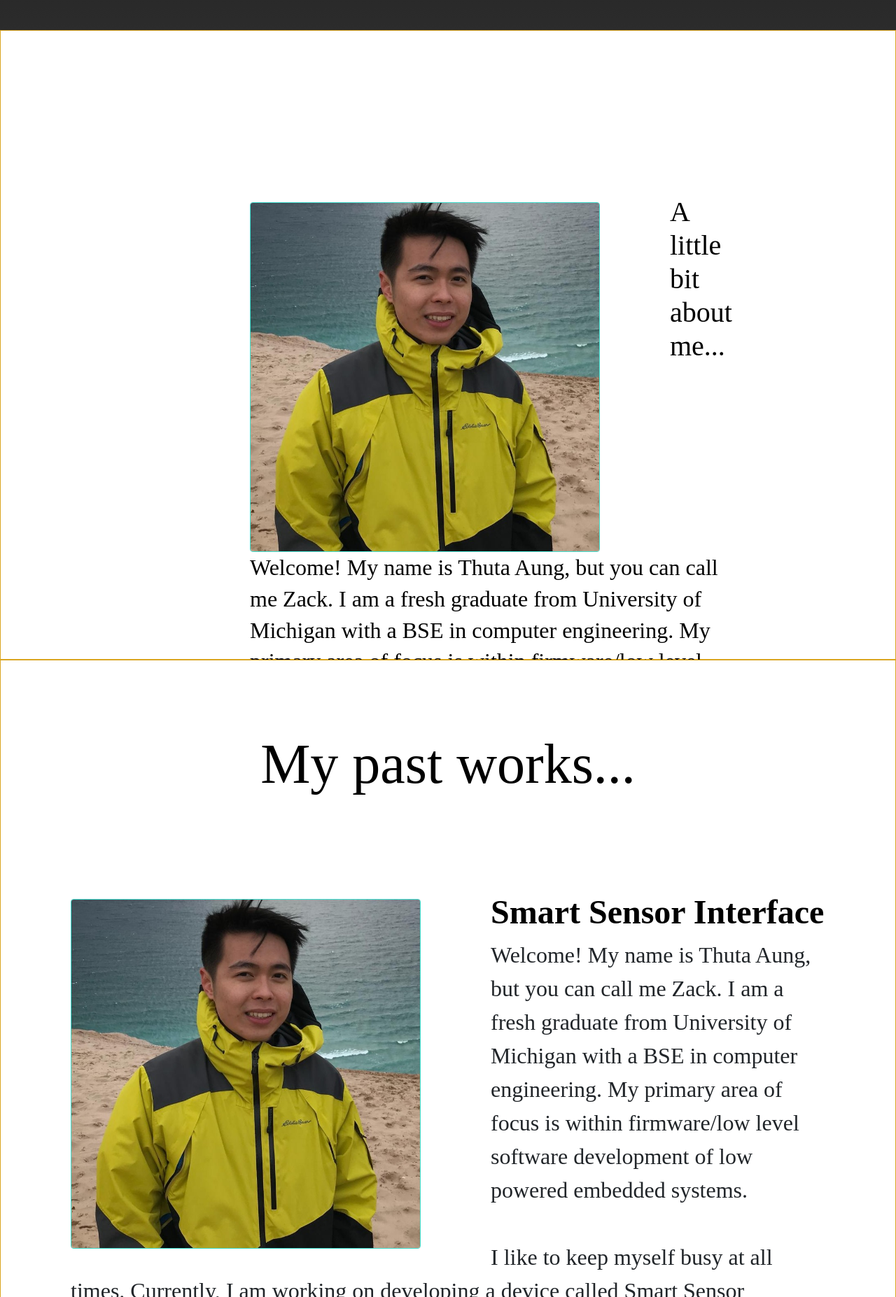
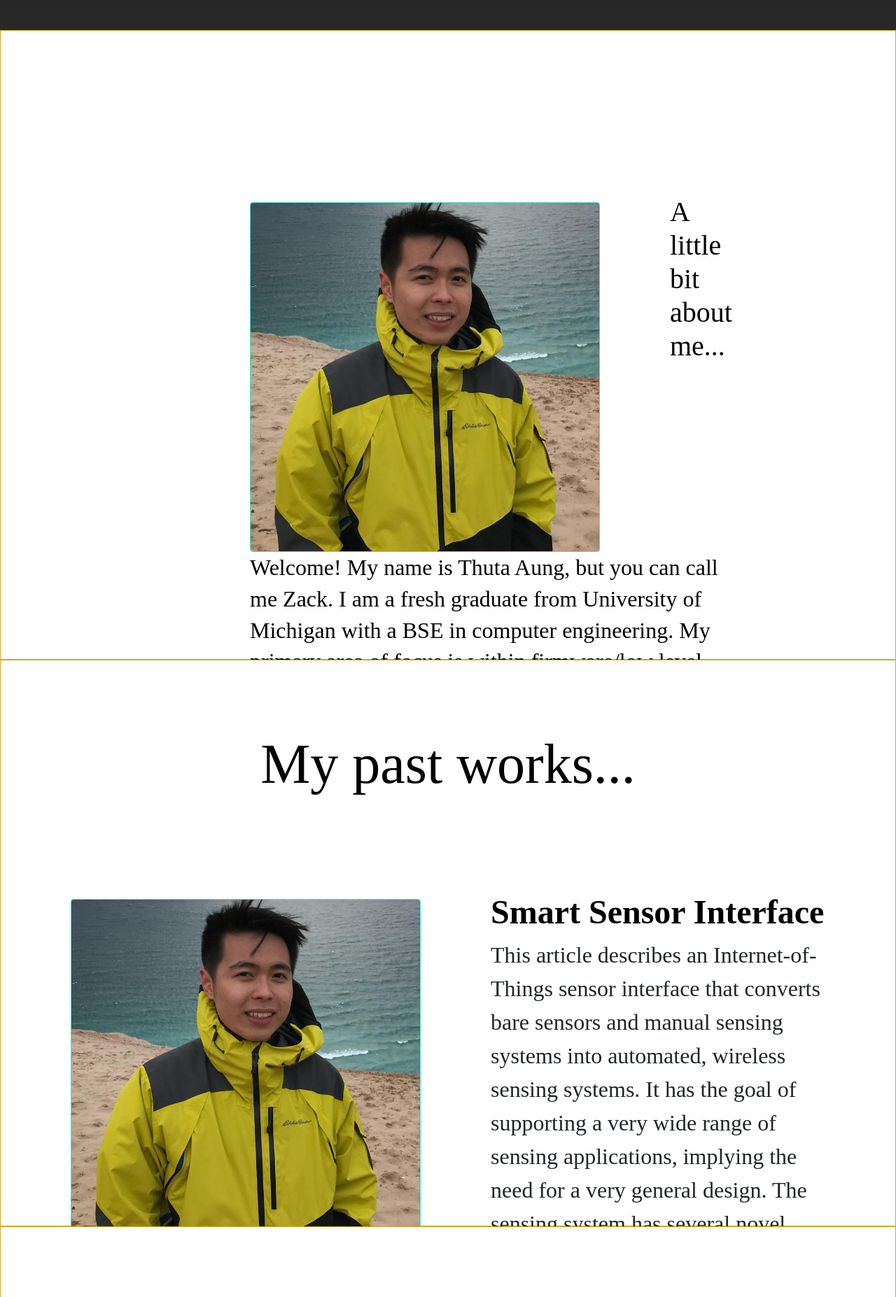
Before and after one commit to thuthazack/thuthazack.github.io, a Jekyll site: the page built from index.html, in a window 1280 px wide. Shown: the part 902-2756 px from the top of the page at 70% size. Built offline with Jekyll 4.4.1, drawn with Linux system fonts in a browser that asks for light colours; some of the changed text lies outside the part shown; grey boxes are pictures that could not be loaded.

Commit message:
modified stuff

```diff
--- a/_layouts/default.html
+++ b/_layouts/default.html
@@ -83,11 +83,53 @@
 								<h2>My past works... </h2>
 								<div style="margin-top:15vh; margin-left:0vw;margin-right:0vw;">
 
-										<div style="padding-bottom: 10vh;">
+										<div style="padding-bottom: 5vh;">
 										<p>
 											<img class="profilepic img-fluid rounded" src="img/pfp.jpeg" height = "800" width = "600" style = "object-fit:cover;float:left; margin: 10px 100px 0px 0px; border: 1px solid turquoise;">
 
 												<h1 style="text-align:left;font-weight:bold;font-size: 3em;">Smart Sensor Interface</h1>
+												<div style="font-size: 2em;">
+														This article describes an Internet-of-Things sensor interface that converts bare sensors and manual sensing systems into automated, wireless sensing systems. It has the goal of supporting a very wide range of sensing applications, implying the need for a very general design. The sensing system has several novel design features dictated by the application requirements including automated calibration to compensate for process variation and temperature dependence of components within the sensing system.
+											<br><br>
+
+												Key skills used: ANSI-C, C++, Python, MATLAB, Eagle, PCB prototyping, Cellular Communication, UART, SPI, I2C, Logic Analyzer, FreeRTOS.
+												</div>
+
+										</p>
+										</div>
+
+									</div>
+						</section>
+				</div>
+
+				<div class = "container-fluid" id = 'works_continued'>
+						<section>
+								<div style="padding-bottom: 10vh;">
+								<p>
+									<img class="profilepic img-fluid rounded" src="img/vest.jpg" height = "800" width = "600" style = "object-fit:cover;float:right; margin: 10px 100px 100px 100px; border: 1px solid turquoise;">
+
+										<h1 style="text-align:left;font-weight:bold;font-size: 3em;">Spinosaurus</h1>
+										<div style="font-size: 2em;">
+											The proposed goal of our wearable Spinosaurus was to provide weightlifters feedback on their back form while squatting and deadlifting. It is comprised of a vest (the SpineAligner) that stretches across the spin and an Android phone app. The vest has the ability to measure the orientation of
+											the user's back with three inertial measurment units (IMUs) and then communicates with the phone app to display visual feedback.
+									<br><br>
+									Key skills used: PCB designing, debugging and validation, SPI, UART, Eagle, and Arduino.
+										</div>
+
+								</p>
+								</div>
+						</section>
+				</div>
+
+
+				<div class = "container-fluid" id = 'works_continued'>
+						<section>
+
+								<div style="padding-bottom: 10vh;">
+										<p>
+											<img class="profilepic img-fluid rounded" src="img/pfp.jpeg" height = "800" width = "600" style = "object-fit:cover;float:left; margin: 10px 100px 0px 0px; border: 1px solid turquoise;">
+
+												<h1 style="text-align:left;font-weight:bold;font-size: 3em;">Tracking Tripod</h1>
 												<div style="font-size: 2em;">
 											Welcome! My name is Thuta Aung, but you can call me Zack. I am a fresh graduate from University of Michigan with a BSE in computer engineering. My primary area of focus is within firmware/low level software development of low powered embedded systems.
 											<br><br>
@@ -97,53 +139,16 @@
 												</div>
 
 										</p>
-										</div>
-
-										<div style="padding-bottom: 10vh;">
-										<p>
-											<img class="profilepic img-fluid rounded" src="img/pfp.jpeg" height = "800" width = "600" style = "object-fit:cover;float:right; margin: 10px 100px 100px 100px; border: 1px solid turquoise;">
-
-												<h1 style="text-align:left;font-weight:bold;font-size: 3em;">Smart Sensor Interface</h1>
-												<div style="font-size: 2em;">
-											Welcome! My name is Thuta Aung, but you can call me Zack. I am a fresh graduate from University of Michigan with a BSE in computer engineering. My primary area of focus is within firmware/low level software development of low powered embedded systems.
-											<br><br>
-
-												I like to keep myself busy at all times. Currently, I am working on developing a device called Smart Sensor Interface as a part of Professor Robert Dick's team while working as a part time
-											marketing manager of a startup that I cofounded called BridgeBurma.
-												</div>
-
-										</p>
-										</div>
-
-
-										<div style="padding-bottom: 10vh;">
-												<p>
-													<img class="profilepic img-fluid rounded" src="img/pfp.jpeg" height = "800" width = "600" style = "object-fit:cover;float:left; margin: 10px 100px 0px 0px; border: 1px solid turquoise;">
-
-														<h1 style="text-align:left;font-weight:bold;font-size: 3em;">Smart Sensor Interface</h1>
-														<div style="font-size: 2em;">
-													Welcome! My name is Thuta Aung, but you can call me Zack. I am a fresh graduate from University of Michigan with a BSE in computer engineering. My primary area of focus is within firmware/low level software development of low powered embedded systems.
-													<br><br>
-
-														I like to keep myself busy at all times. Currently, I am working on developing a device called Smart Sensor Interface as a part of Professor Robert Dick's team while working as a part time
-													marketing manager of a startup that I cofounded called BridgeBurma.
-														</div>
-
-												</p>
-												</div>
-
-
-									</div>
+								</div>
 						</section>
 				</div>
-
 
 				<div class = "container-fluid" id = 'about'>
 						<section>
 								<h2>More than an engineer...</h2>
 								<p class="font-weight-normal mb-5">
 									<h4>BridgeBurma</h4>
-									<p>Aiming to mitigate the effects of braindrain in Myanmar, <a href="bridgeburma.com">BridgeBurma</a> was founded by four passionate college
+									<p>Aiming to mitigate the effects of braindrain in Myanmar, <a href="https://www.bridgeburma.com">BridgeBurma</a> was founded by four passionate college
 										students in 2018. Gaining an audience of over a thousand individuals within little over a year, we aim to share collective wisdom between
 										Burmese individuals all across the world.<br><br>
 
--- a/css/main.css
+++ b/css/main.css
@@ -51,6 +51,13 @@
     margin-right: 0vw;
     margin-left: 0vw;
 }
+
+.line{
+  width: 100vw;
+  height: 47px;
+  border-bottom: 5px solid turquoise;
+  position: relative;
+  }
 
 footer {
     border-top: 1px solid #d5d5d5;
@@ -128,7 +135,25 @@
     margin-left:-50vw;
     left:50%;
     min-height: 0rem;
-    height: 200vh;
+    height: 90vh;
+    padding-bottom: 5%;
+    /* opacity: 0.9; */
+    background-color:white;
+    padding:100px;
+    border-style:solid;
+    border-width: 1px;
+    border-color:goldenrod;
+
+  }
+
+  #works_continued {
+    /* padding-top: 5em; */
+    position: relative;
+    width: 100vw;
+    margin-left:-50vw;
+    left:50%;
+    min-height: 0rem;
+    height: 80vh;
     padding-bottom: 5%;
     /* opacity: 0.9; */
     background-color:white;
```
Also changed, not shown: 3 other files.
